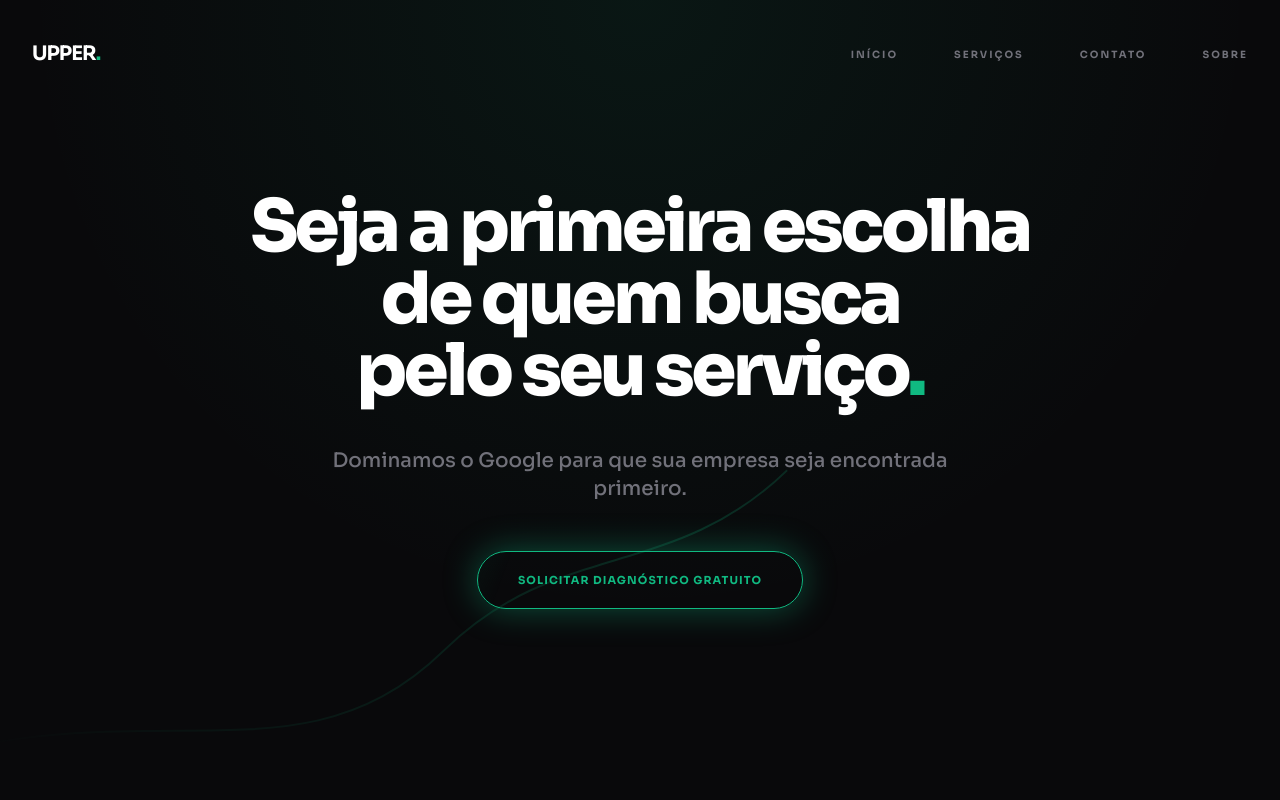
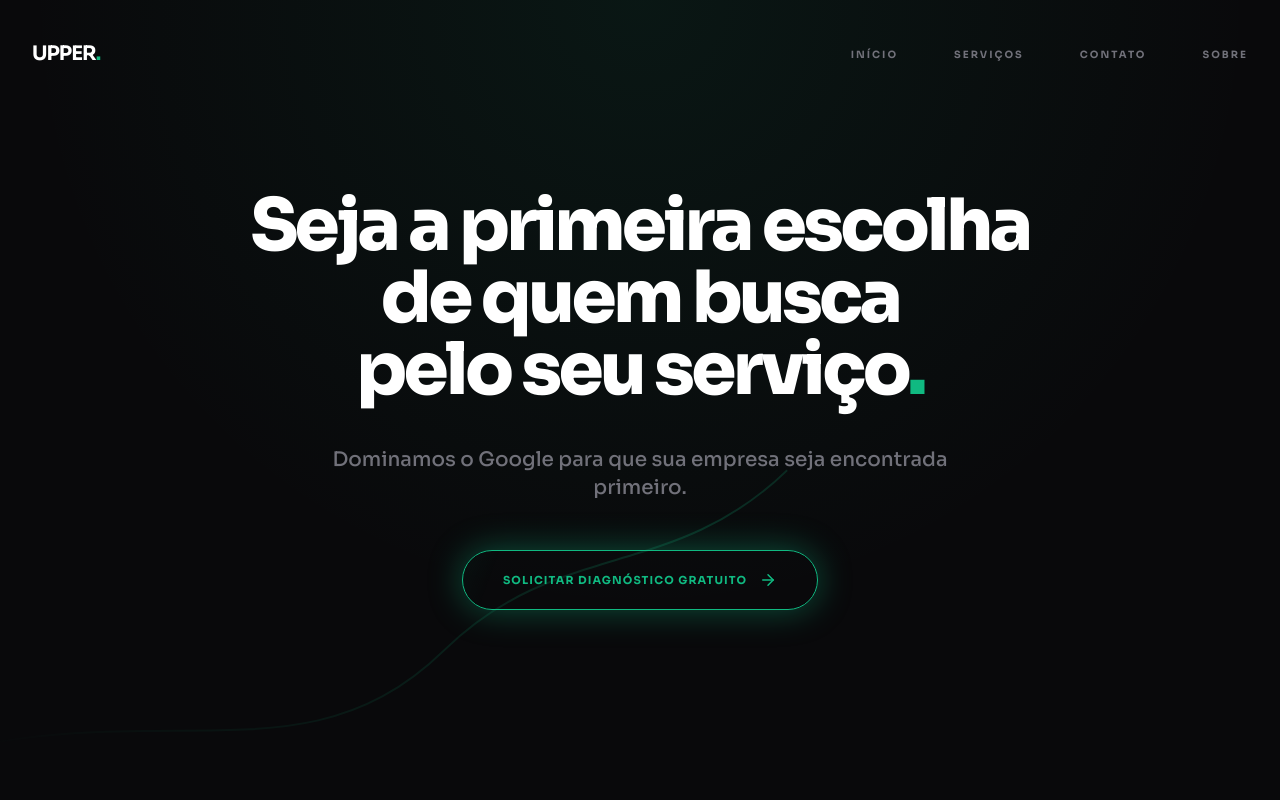
Before and after one commit to gabrsena/UPPER, a React (Vite) app: page / in a window 1280 px wide. Shown: the top 800 px of the page. Built offline with nearby package versions, Linux system fonts and the light colour scheme.

Commit message:
feat: Improve SEO and contact CTA
Update meta tags and schema markup for better local SEO.
Change the main call-to-action button to link directly to WhatsApp for lead generation.

```diff
--- a/index.html
+++ b/index.html
@@ -1,3 +1,4 @@
+
 <!DOCTYPE html>
 <html lang="pt-BR" class="scroll-smooth">
 <head>
@@ -5,7 +6,8 @@
     <meta name="viewport" content="width=device-width, initial-scale=1.0">
 
     <!-- SEO Básico e Autoridade Local -->
-    <title>Agência de Sites em Sorocaba | Posicionamento Estratégico UPPER.</title>
+    <title>UPPER - Engenharia de Visibilidade Local | Sorocaba.</title>
+    <link rel="icon" type="image/png" href="https://i.imgur.com/s6fkqNo.png">
     <meta name="description" content="A UPPER coloca sua empresa no topo do Google em Sorocaba. Sites de alta performance, SEO Local e automação de vendas para comércios na Itavuvu, Campolim e região.">
     <meta name="keywords" content="Criação de sites em Sorocaba, Agência de marketing digital Sorocaba, Como aparecer no Google Maps em Sorocaba, SEO Local Sorocaba, Marketing para oficinas mecânicas Sorocaba, Gestão de tráfego Sorocaba, Posicionamento digital Avenida Itavuvu, Automação de WhatsApp para empresas Sorocaba, Especialista em Google Meu Negócio Sorocaba, Marketing para clínicas Campolim">
     <meta name="author" content="UPPER.">
@@ -30,7 +32,7 @@
       "image": "https://upper-agency-sorocaba.vercel.app/og-image.jpg",
       "@id": "https://upper-agency-sorocaba.vercel.app/",
       "url": "https://upper-agency-sorocaba.vercel.app/",
-      "telephone": "+55-15-99999-9999",
+      "telephone": "+55-11-97375-9325",
       "priceRange": "$$",
       "address": {
         "@type": "PostalAddress",
--- a/index.tsx
+++ b/index.tsx
@@ -28,6 +28,9 @@ import {
   ShieldCheck,
   TrendingUp
 } from 'lucide-react';
+
+const WHATSAPP_URL = "https://wa.me/5511973759325?text=Olá%20UPPER,%20vi%20o%20seu%20site%20e%20gostaria%20de%20um%20diagnóstico%20estratégico%20gratuito%20da%20minha%20empresa.";
+const PRIMARY_BTN_CLASSES = "group btn-shimmer animate-glow inline-flex items-center gap-3 border border-emerald-500 bg-transparent text-emerald-500 px-6 py-3 md:px-10 md:py-5 rounded-full text-[9px] md:text-[11px] font-bold uppercase tracking-widest transition-all hover:bg-emerald-500 hover:text-white hover:scale-105 active:scale-95 hover:shadow-[0_0_40px_rgba(16,185,129,0.6)]";
 
 interface NavbarProps {
   onShowAbout: () => void;
@@ -178,14 +181,13 @@ const Hero = () => (
 
       <div className="flex flex-col items-center animate-fade-in-up [animation-delay:600ms]">
         <a
-          href="#contato"
-          onClick={(e) => {
-            e.preventDefault();
-            document.getElementById('contato')?.scrollIntoView({ behavior: 'smooth' });
-          }}
-          className="group btn-shimmer animate-glow inline-block border border-emerald-500 bg-transparent text-emerald-500 px-4 py-2.5 md:px-10 md:py-5 rounded-full text-[8px] md:text-[11px] font-bold uppercase tracking-widest transition-all hover:scale-105 hover:bg-emerald-500 hover:text-white hover:shadow-[0_0_40px_rgba(16,185,129,0.6)] active:scale-95"
+          href={WHATSAPP_URL}
+          target="_blank"
+          rel="noopener noreferrer"
+          className={PRIMARY_BTN_CLASSES}
         >
           Solicitar Diagnóstico Gratuito
+          <ArrowRight size={18} className="group-hover:translate-x-1 transition-transform" />
         </a>
       </div>
     </div>
@@ -491,6 +493,17 @@ const Contact = () => (
             <p className="text-zinc-500 text-lg md:text-xl leading-relaxed font-medium max-w-lg">
               Analise sua presença digital e entenda como superar seus concorrentes em Sorocaba. Nosso diagnóstico detalha pontos críticos de conversão e rankeamento local.
             </p>
+            <div className="pt-4">
+              <a
+                href={WHATSAPP_URL}
+                target="_blank"
+                rel="noopener noreferrer"
+                className={PRIMARY_BTN_CLASSES}
+              >
+                Solicitar Diagnóstico Gratuito
+                <ArrowRight size={18} className="group-hover:translate-x-1 transition-transform" />
+              </a>
+            </div>
           </div>
           <div className="lg:block">
             <div className="p-12 bg-zinc-950/50 border border-zinc-800 rounded-[3rem] space-y-8">
```
